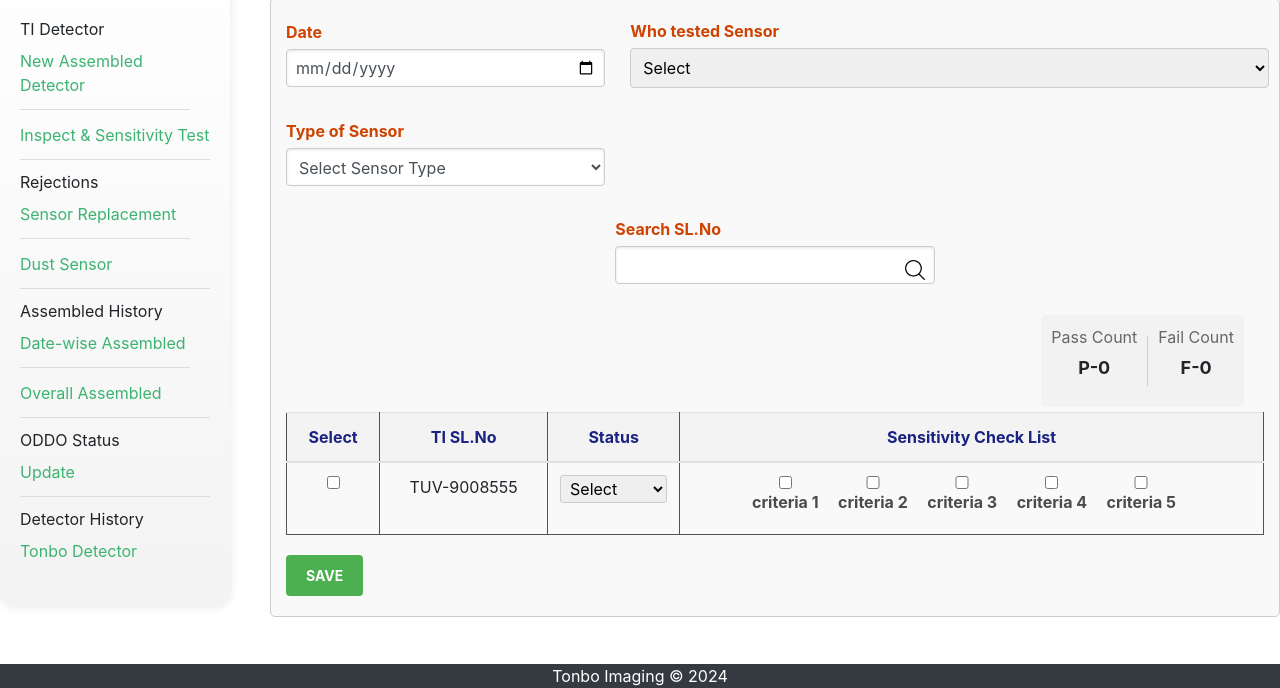
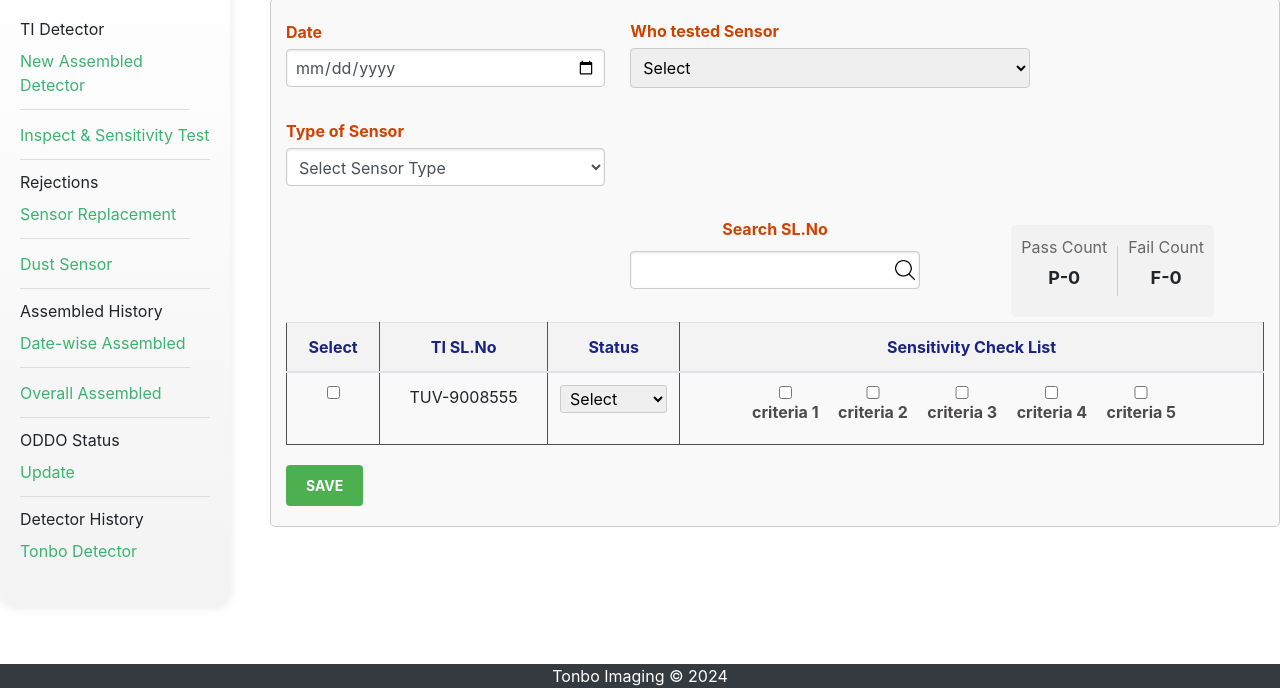
Before and after one commit to Ful1stackweb/Fullstack-website, a plain HTML site: page assembly-dashboard.html in a window 1280 px wide. Both pictures are taken after a click on the link "Inspect & Sensitivity Test". Shown: the part 112-800 px from the top of the page. Drawn offline with nearby package versions, Linux system fonts and the light colour scheme.

Commit message:
data2 updated

```diff
--- a/assembly-dashboard.css
+++ b/assembly-dashboard.css
@@ -645,11 +645,26 @@ img {
     cursor: pointer;
 }
 
+#who-tested-sensor {
+    width: 400px;
+    /* Adjust this value to your desired width */
+}
+#search-bar {
+    text-align: center;
+    margin-bottom: -85px;
+}
 
-
-
-
-
+#search-style{
+    padding: 5px;
+        margin-left: 10px;
+        margin-right: 10px;
+    margin-right: 10px;
+    position: relative;
+    text-align: center;
+}
+.counts-containers{
+    margin-right: -500px;
+}
 
 /*-----DATA 3-------------------------------DATA 3-------------------------*/
 
@@ -691,9 +706,11 @@ img {
     border-radius: 5px; /* Border radius */
     padding: 5px; /* Adjust padding */
     width: 35%; /* Adjust width */
+    margin-right: -100px;
     margin: 0 auto; /* Center horizontally */
-    margin-bottom: 50px; /* Adjust margin bottom */
-    text-align: center; /* Center text inside */
+    margin-bottom: 150px; /* Adjust margin bottom */
+    text-align: center /* Center text inside */
+
 }
 
 .status-item {
@@ -734,7 +751,9 @@ img {
     display: flex;
     justify-content: space-between; /* Space between the counts */
     align-items: center; /* Center the items vertically */
-    margin-right: 20px; /* Adjust margin right */
+    margin-right: 550px; /* Adjust margin right */
+
+
 }
 
 .count-box:hover {
--- a/assembly-dashboard.html
+++ b/assembly-dashboard.html
@@ -161,10 +161,10 @@
                             </div>
 
                         </div>
-                        <div class="form-row centered">
+                        <div class="form-row centered" id="search-bar">
                             <div class="form-group col-md-4">
                                 <label for="search-sl-no">Search SL.No</label>
-                                <div style="position: relative;">
+                                <div id="search-style" style="position: relative;">
                                     <input type="text" id="search-sl-no" class="form-control" onkeyup="searchTable()">
                                     <span style="position: absolute; right: 10px; top: 10px;">
                                         <img src="/img/search.png" alt="Search" style="height: 20px; width: 20px;">
@@ -173,7 +173,7 @@
                             </div>
                         </div>
                     </form>
-                    <div class="counts-container">
+                    <div class="counts-containers">
                         <div class="count-box new-count-box">
                             <div class="count-item new-count-item">
                                 <p class="count-title new-count-title">Pass Count</p>
```
